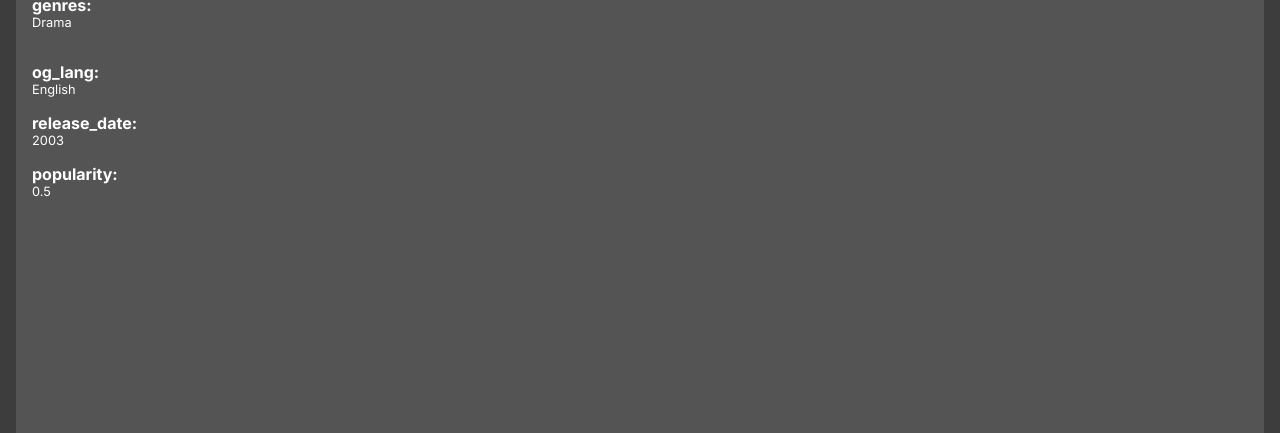
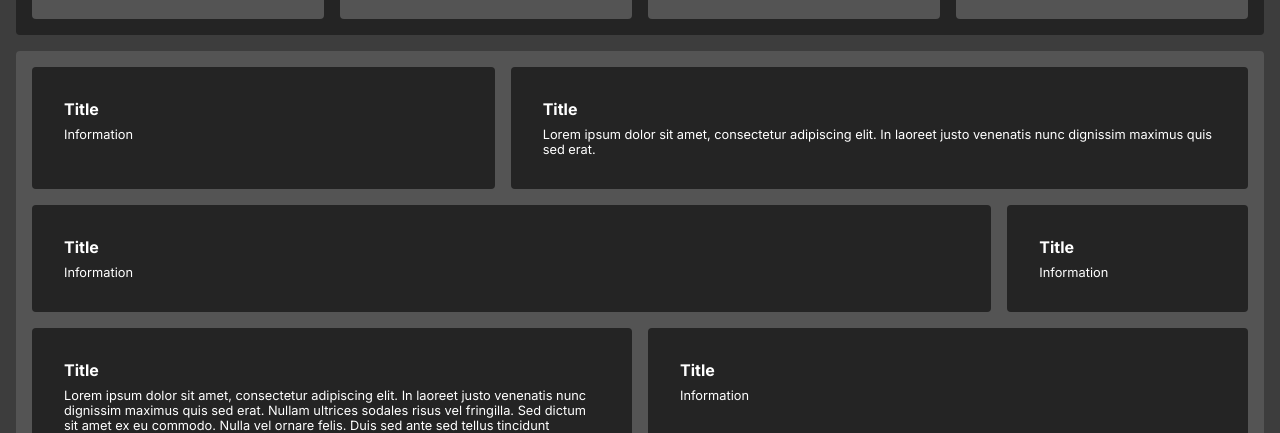
Before and after one commit to petrusmatiros/didyousee, a Vue app: page /result in a window 1280 px wide. Shown: the part 358-791 px from the top of the page. Built offline with nearby package versions, Linux system fonts and the light colour scheme.

Commit message:
feat: add bento layout to the detailed information section in result.vue

```diff
--- a/src/style.css
+++ b/src/style.css
@@ -294,7 +294,7 @@ input[name="inputSearchBar"]:focus {
 }
 .content img {
   user-select: none;
-  width: 11rem;
+  width: 17rem;
   border-radius: var(--border-radius);
 }
 
@@ -337,10 +337,10 @@ input[name="inputSearchBar"]:focus {
 
 .detailed-info {
   padding: var(--padding-large);
-  gap: 1rem;
   background-color: var(--bg-lighter);
   border-radius: var(--border-radius);
-  height: 32rem;
+  height: fit-content;
+  gap: 1rem;
 }
 
 .detailed-info h1 {
@@ -351,6 +351,41 @@ input[name="inputSearchBar"]:focus {
 .detailed-info p {
   font-size: var(--font-small-2);
   margin: 0;
+}
+
+.info-container {
+  width: 100%;
+  align-items: stretch !important;
+  min-height:fit-content;
+    /* Uncomment the row below for debugging */
+  /* background-color: var(--bg); */
+  gap: 1rem;
+  border-radius: var(--border-radius);
+}
+
+.info-card {
+  width: 100%;
+  background-color: var(--main);
+  padding: var(--padding-huge);
+  border-radius: var(--border-radius);
+  gap: 0.5rem;
+}
+
+.width-15 {
+  width: 15rem !important;
+}
+.width-25 {
+  width: 25rem !important;
+}
+.width-35 {
+  width: 35rem !important;
+}
+.width-45 {
+  width: 45rem !important;
+}
+
+.info-card p {
+  flex-grow: 1;
 }
 /*  ================== Result ================== */
 
--- a/src/views/Result.vue
+++ b/src/views/Result.vue
@@ -17,6 +17,37 @@
       </div>
     </div>
     <div class="detailed-info flex-col">
+      <div class="info-container flex-row flex-center">
+        <div class="info-card flex-col width-45">
+          <h1>Title</h1>
+          <p>Information</p>
+        </div>
+        <div class="info-card flex-col">
+          <h1>Title</h1>
+          <p>Lorem ipsum dolor sit amet, consectetur adipiscing elit. In laoreet justo venenatis nunc dignissim maximus quis sed erat.</p>
+        </div>
+      </div>
+      <div class="info-container flex-row flex-center">
+        <div class="info-card flex-col">
+          <h1>Title</h1>
+          <p>Information</p>
+        </div>
+        <div class="info-card flex-col width-15">
+          <h1>Title</h1>
+          <p>Information</p>
+        </div>
+      </div>
+      <div class="info-container flex-row flex-center">
+        <div class="info-card flex-col">
+          <h1>Title</h1>
+          <p>Lorem ipsum dolor sit amet, consectetur adipiscing elit. In laoreet justo venenatis nunc dignissim maximus quis sed erat. Nullam ultrices sodales risus vel fringilla. Sed dictum sit amet ex eu commodo. Nulla vel ornare felis. Duis sed ante sed tellus tincidunt maximus. Proin malesuada sodales commodo. Fusce aliquam ullamcorper nisl, id finibus nulla. Quisque nec sem rutrum, commodo mi vitae, lobortis urna. Praesent et purus sit amet sapien tempus consequat a ac arcu. Nulla at hendrerit neque, vel elementum mauris. Pellentesque habitant morbi tristique senectus et netus et malesuada fames ac turpis egestas. Fusce suscipit lectus eu facilisis condimentum. Cras vitae eros metus. Duis eu sodales dui, eget fringilla ligula</p>
+        </div>
+        <div class="info-card flex-col">
+          <h1>Title</h1>
+          <p>Information</p>
+        </div>
+      </div>
+
       <div v-for="(value, key) in display" :key="key">
         <h1 v-if="value">{{ key }}:</h1> <p v-if="value">{{ value }}</p>
       </div>
```
